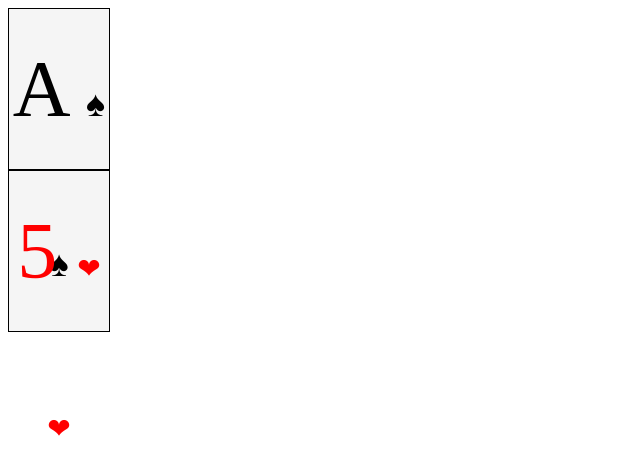
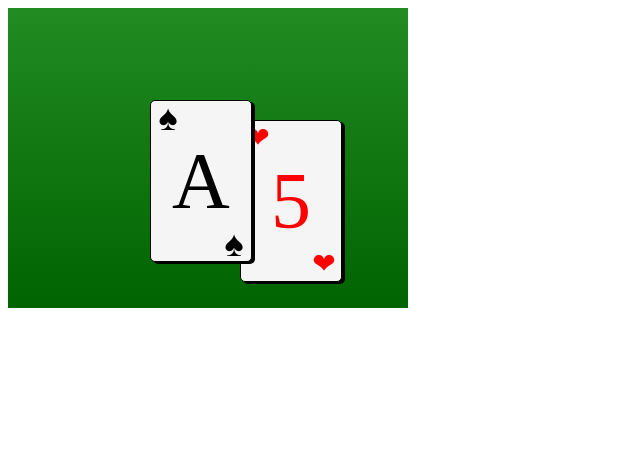
Before and after one commit to iKeiNagai/WebProgramming, a PHP site: page / in a window 1280 px wide. Shown: the top 475 px of the page, without its empty margins (0-640 px from the left). Run offline with PHP 8.4, Linux system fonts and the light colour scheme.

Commit message:
position card on top of each other to the left

```diff
--- a/card_mcss/styles.css
+++ b/card_mcss/styles.css
@@ -1,9 +1,7 @@
 .table {
    width: 400px;
    height: 300px;
-
-   /* TODO: Add part of your solution here */
-
+   background: linear-gradient(to bottom, forestgreen,darkgreen);
 }
 
 .card-red {
@@ -23,18 +21,23 @@
    text-align: center;
    font-size: 80px;
 
-   /* TODO: Add part of your solution here */
+   border-radius: 5px;
+   box-shadow: 3px 2px black;
 
 }
 
 .card-top {
-   /* TODO: Add part of your solution here */
-
+   position: absolute;
+   left: 150px;
+   top: 100px;
+   z-index:2 ;
 }
 
 .card-bottom {
-   /* TODO: Add part of your solution here */
-
+   position: absolute;
+   left: 240px;
+   top: 120px;
+   z-index: 1;
 }
 
 .heart {
@@ -54,11 +57,15 @@
 }
 
 .top-left {
-   /* TODO: Add part of your solution here */
+   position: absolute;
+   left: 2px;
+   top: 2px;
 
 }
 
 .bottom-right {
-   /* TODO: Add part of your solution here */
+   position: absolute;
+   right: 2px;
+   bottom: 2px;
 
 }
```
